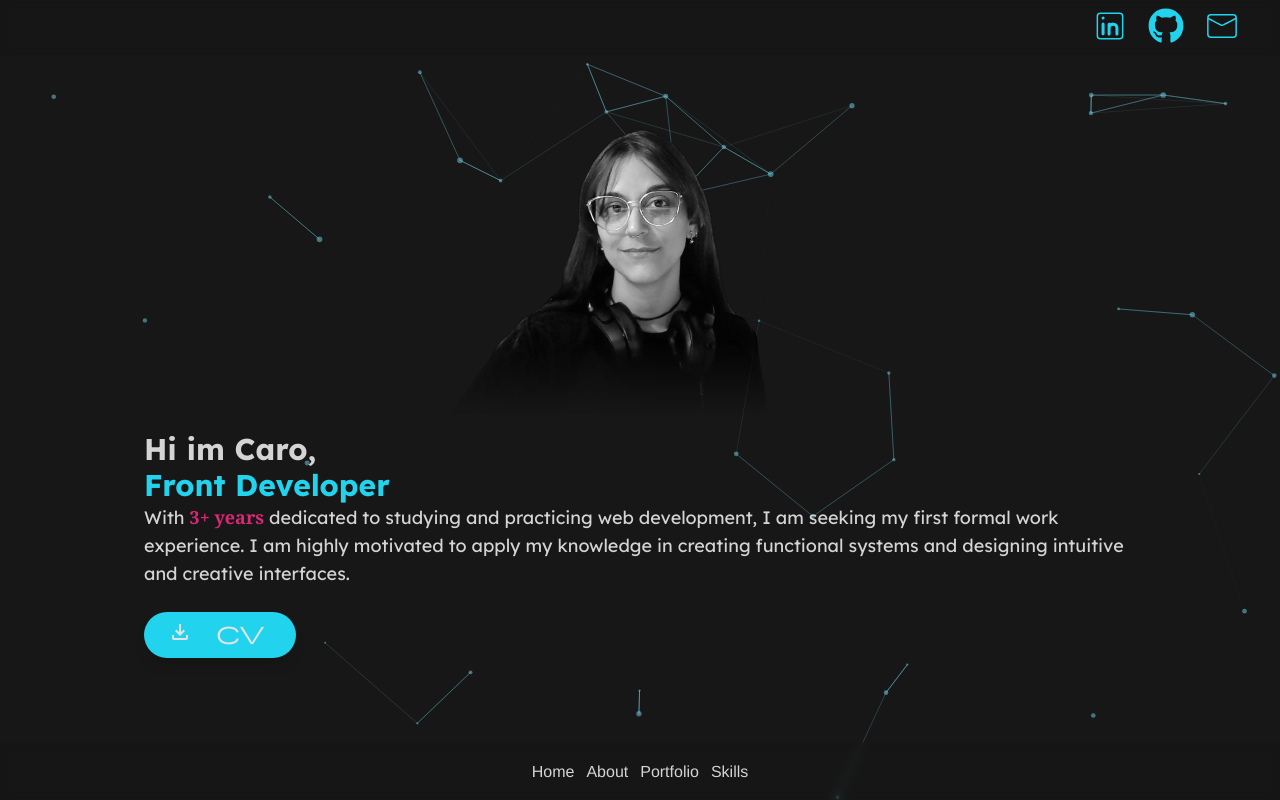
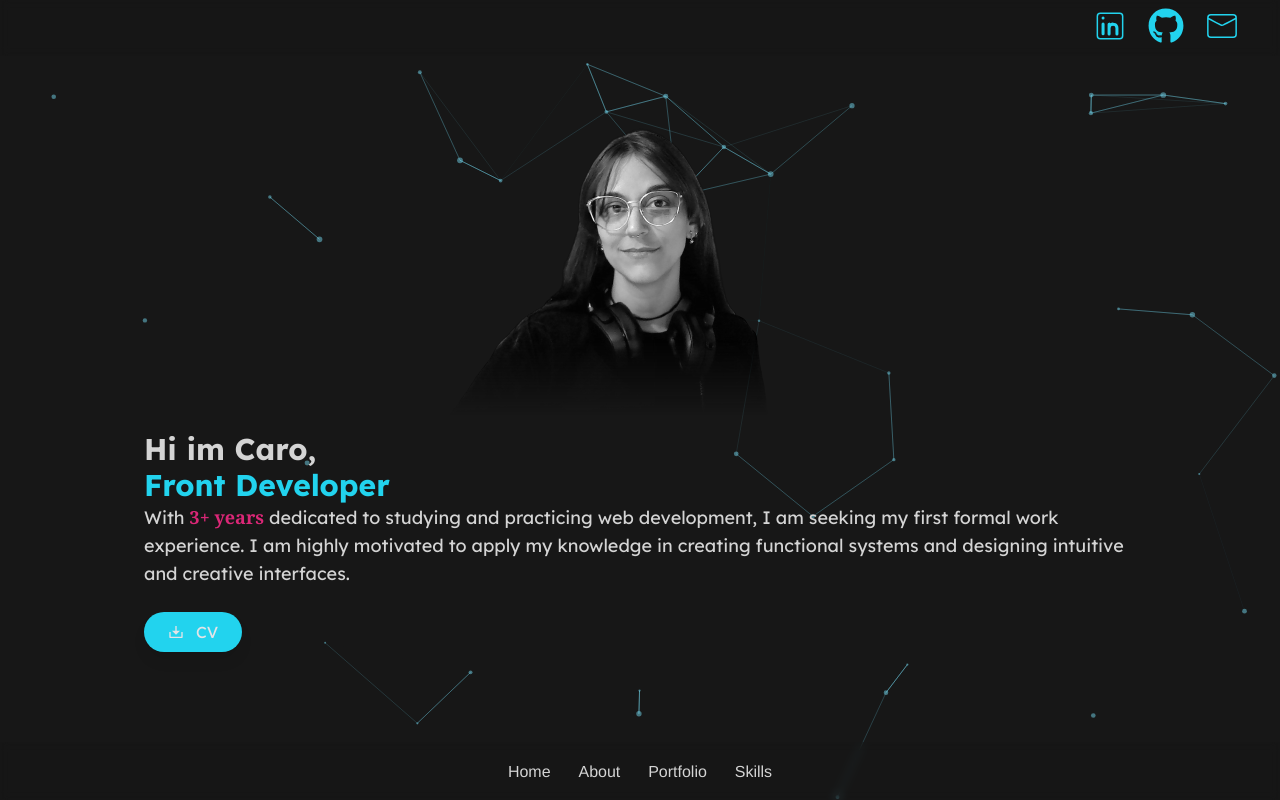
Before and after one commit to CarolinaPallaro/Web2024, a React (Vite) app: page / in a window 1280 px wide. Built offline with nearby package versions, Linux system fonts and the light colour scheme.

Commit message:
fixing overflow

```diff
--- a/src/(routes)/App.jsx
+++ b/src/(routes)/App.jsx
@@ -5,19 +5,13 @@ import AnimatedOutlet from "./router/AnimatedOutlet";
 
 function App() {
   return (
-    <>
-      <div className="App flex min-h-[100vh] h-full bg-no-repeat justify-center bg-neutral-900 ">
+    <div className="flex min-h-[100vh] h-full bg-no-repeat justify-center bg-neutral-900 ">
       <SocialNav />
       <section className="pt-10">
-
-
         <AnimatedOutlet />
-
-
       </section>
       <NavBar />
     </div>
-    </>
   );
 }
 
--- a/src/(routes)/router/AnimatedOutlet.jsx
+++ b/src/(routes)/router/AnimatedOutlet.jsx
@@ -21,7 +21,6 @@ const AnimatedOutlet = () => {
         animate={{ opacity: 2, x: 0 }}
         exit={{ opacity: 0, x: -0 }}
         transition={{ duration: 1 }}
-        className="overflow-hidden"
       >
         {shouldAnimate ? <SectionTransition Section={() => outlet} /> : outlet}
       </motion.div>
--- a/src/components/buttons/DownloadB.jsx
+++ b/src/components/buttons/DownloadB.jsx
@@ -1,14 +1,18 @@
 import React from "react";
-import Docu from '../../../public/downloads/FrontEnd-Carolina-PallaroCV.pdf';
+import Docu from "../../../public/downloads/FrontEnd-Carolina-PallaroCV.pdf";
+import { RiDownload2Line } from "react-icons/ri";
 
 const DownloadB = () => {
-    return (
-      <a href={Docu} download className="inline-block">
-        <button className="bg-primary text-zinc-200 hover:bg-secondary  transition-colors duration-500 rounded-full p-3 py-2 px-6 shadow-lg focus:outline-none focus:ring-2 focus:ring-blue-400 focus:ring-opacity-30">
-          <span className="material-symbols-outlined mr-2 font-semiBold">download CV</span>
-        </button>
-      </a>
-    );
+  return (
+    <a
+      href={Docu}
+      download
+      className="flex w-fit items-center gap-3 bg-primary text-zinc-200 hover:bg-secondary transition-colors duration-500 rounded-full py-2 px-6 shadow-lg focus:outline-none focus:ring-2 focus:ring-blue-400 focus:ring-opacity-30"
+    >
+      <RiDownload2Line />
+      <span className="font-semiBold">CV</span>
+    </a>
+  );
 };
 
 export { DownloadB };
--- a/src/components/nav/NavBar.jsx
+++ b/src/components/nav/NavBar.jsx
@@ -4,8 +4,8 @@ import { navRoutes } from "../../(routes)/router/routes";
 
 const NavBar = () => {
   return (
-    <nav className=" fixed  bottom-0 w-full z-50 p-4 movil:grid justify-center   bg-neutral-900/10 backdrop-blur-sm border-t-2 border-neutral-900/15  `">
-      <ul className="flex  gap-3 items-center tablet:flex-row">
+    <nav className=" fixed bottom-0 w-full z-50 p-4 movil:grid justify-center   bg-neutral-900/10 backdrop-blur-sm border-t-2 border-neutral-900/15  `">
+      <ul className="flex min-w-[320px] items-center justify-evenly">
         {navRoutes.map((route, index) => (
           <li
             key={index}
```
Lines whose indentation alone changed are shown as unchanged.
